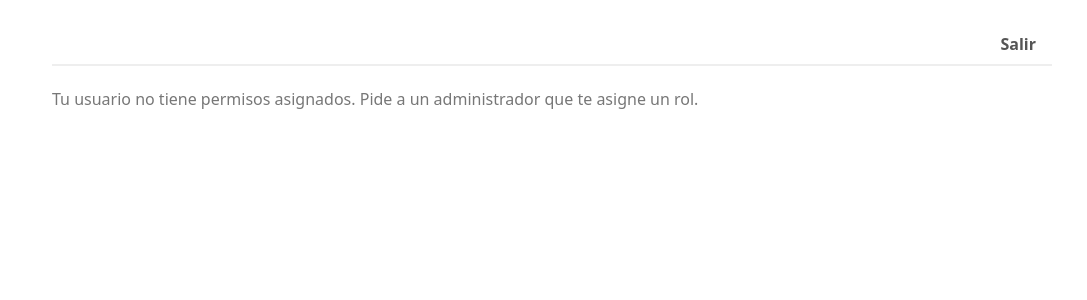
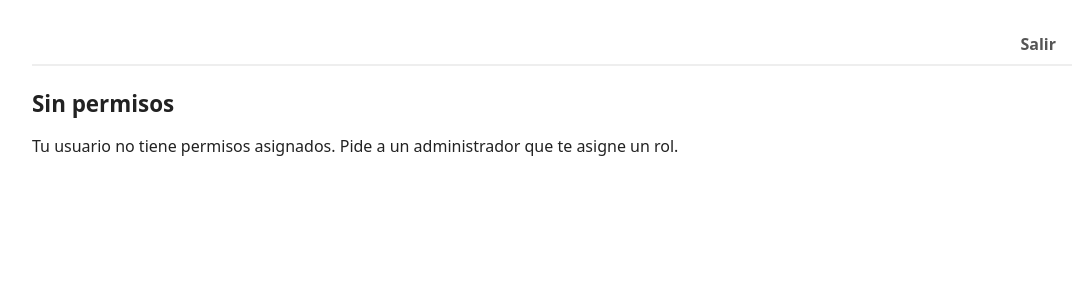
Before and after one commit to nickkmm/plates, a Flask app: template app/web/templates/no_permissions.html in a window 1280 px wide. Shown: the top 300 px of the page, without its empty margins (88-1175 px from the left). Run offline with Flask 3, Linux system fonts and the light colour scheme; the template is opened without the code that fills it, so the values that code supplies are empty; parts of the project's set-up code (start-up, migrations or seed data) failed here and were passed over.

Commit message:
Add a heading to the no-permissions page
Co-Authored-By: Claude Opus 5.5 <noreply@anthropic.com>

```diff
--- a/app/web/templates/no_permissions.html
+++ b/app/web/templates/no_permissions.html
@@ -6,16 +6,17 @@
   <title>Plates — Sin permisos</title>
   <style>
     :root { --blue:#0b6bcb; --ink:#222; }
-    body { font-family: system-ui, sans-serif; max-width: 1000px; margin: 1.5rem auto; padding: 0 1rem; color: var(--ink); }
+    body { font-family: system-ui, sans-serif; max-width: 1040px; margin: 1.5rem auto; padding: 0 1rem; color: var(--ink); }
     .tabs { display:flex; gap:.3rem; margin-bottom:1.4rem; border-bottom:2px solid #eee; }
     .tabs a { padding:.55rem 1rem; text-decoration:none; color:#555; font-weight:600; border-radius:8px 8px 0 0; }
     .tabs a:hover { background:#f3f6fb; }
     .tabs a.on { color:var(--blue); border-bottom:3px solid var(--blue); margin-bottom:-2px; }
-    .muted { color: #777; }
+    h1 { font-size: 1.4rem; }
   </style>
 </head>
 <body>
   {% include "_nav.html" %}
-  <p class="muted">Tu usuario no tiene permisos asignados. Pide a un administrador que te asigne un rol.</p>
+  <h1>Sin permisos</h1>
+  <p>Tu usuario no tiene permisos asignados. Pide a un administrador que te asigne un rol.</p>
 </body>
 </html>
```
